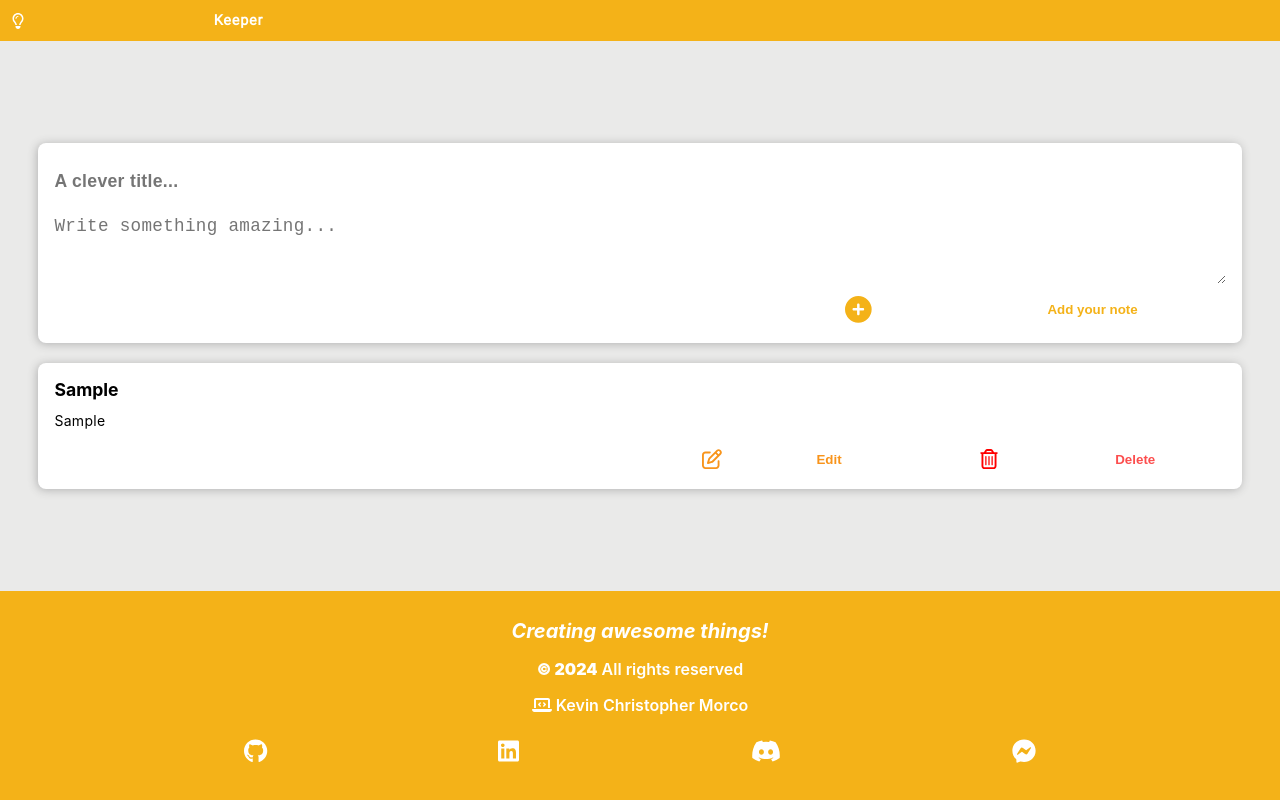
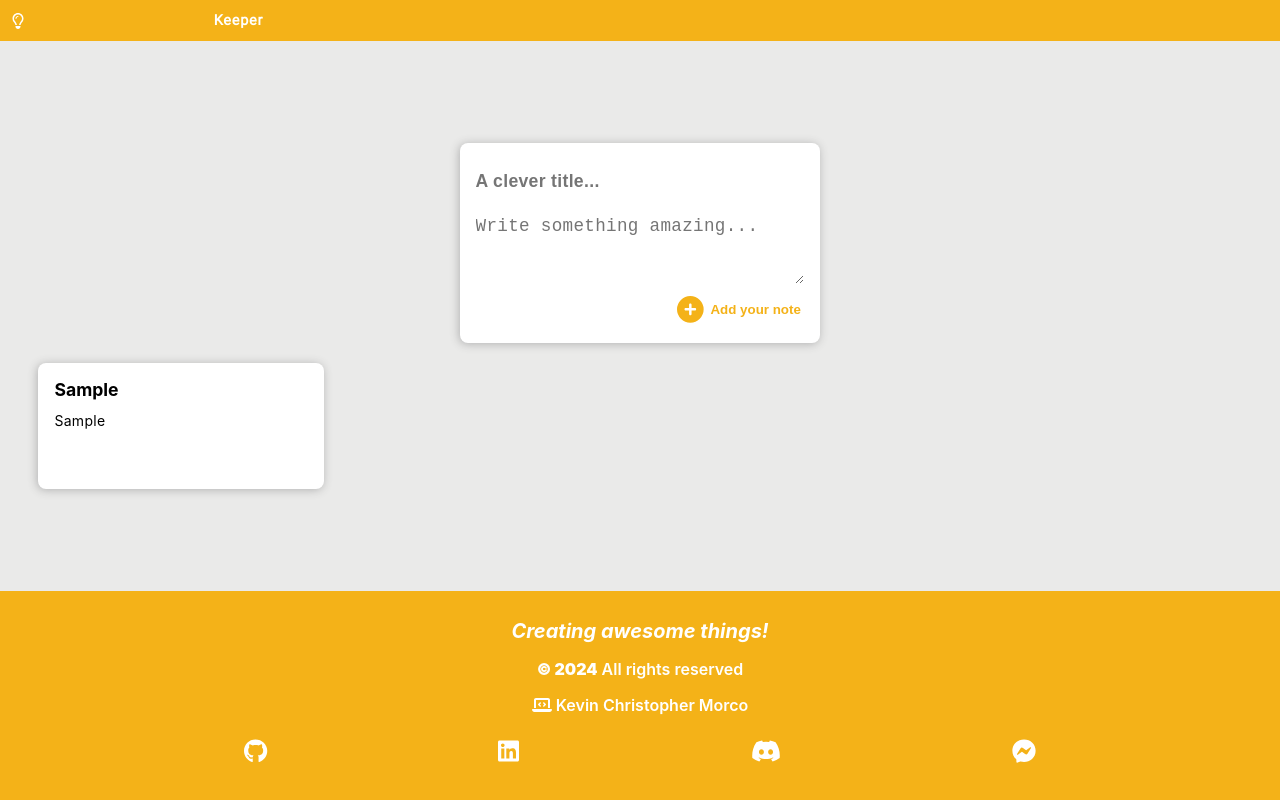
Before and after one commit to KevinChristopherMorco/Keeper, a React (Create React App) app: page / in a window 1280 px wide. Both pictures are taken after typing "Sample", "Sample" into the empty fields and a click on the button "Add your note". Built offline with nearby package versions, Linux system fonts and the light colour scheme.

Commit message:
added style

```diff
--- a/src/components/Note/Note.jsx
+++ b/src/components/Note/Note.jsx
@@ -105,13 +105,17 @@ const Note = (props) => {
     });
   };
 
-  const saveChanges = (event) => {
+  const saveChanges = () => {
     const { header, content } = note;
     props.handleChanges(props.id, header, content);
   };
 
   return (
-    <div className={className.card}>
+    <div
+      className={className.card}
+      onMouseOut={props.handleOut}
+      onMouseOver={props.handleHover}
+    >
       <div className={className.headingContainer}>
         {isEditable ? (
           <Input
@@ -136,7 +140,13 @@ const Note = (props) => {
           <p className={className.content}>{content}</p>
         )}
       </div>
-      <div className={className.buttonContainer}>
+      <div
+        className={`${className.buttonContainer} ${
+          props.isHover
+            ? className.buttonContainerDisplay
+            : className.buttonContainerNone
+        }`}
+      >
         <button
           className={isEditable ? className.saveBtn : className.editBtn}
           onClick={isEditable ? saveChanges : handleEdit}
--- a/src/components/Note/Note.module.css
+++ b/src/components/Note/Note.module.css
@@ -31,6 +31,7 @@
 .contentContainer > p {
   font-size: 0.875rem;
   letter-spacing: 0.02rem;
+  word-wrap: break-word;
 }
 
 input,
@@ -62,13 +63,6 @@ textarea {
   color: var(--primary-color);
 }
 
-[data-icon="trash-can"] {
-  width: 30px;
-  align-self: end;
-  color: red;
-  cursor: pointer;
-}
-
 form {
   height: 100%;
   display: flex;
@@ -80,7 +74,19 @@ form {
   display: flex;
   justify-content: space-around;
   align-self: flex-end;
+  opacity: 0;
 }
+
+.buttonContainerDisplay {
+  opacity: 1;
+  transition: opacity 0.3s ease-in-out;
+}
+
+.buttonContainerNone {
+  opacity: 0;
+  transition: opacity 0.2s ease-in-out;
+}
+
 .addBtn,
 .deleteBtn,
 .editBtn,
@@ -122,3 +128,11 @@ form {
 .noteEdit {
   border: 1px solid var(--dark-gray);
 }
+
+@media only screen and (min-width: 1000px) {
+  .cardAdd {
+    width: 30%;
+    grid-area: 1/ 1 /1 / span 4;
+    justify-self: center;
+  }
+}
--- a/src/components/containers/Note/NoteContainer.jsx
+++ b/src/components/containers/Note/NoteContainer.jsx
@@ -7,8 +7,6 @@ const NoteContainer = () => {
   const [note, setNote] = useState(
     () => JSON.parse(localStorage.getItem("notes")) || []
   );
-
-  const [editable, setEditable] = useState(false);
 
   const handleAddNote = useCallback(
     (note) => {
@@ -57,6 +55,15 @@ const NoteContainer = () => {
     localStorage.setItem("notes", JSON.stringify(note));
   }, [note]);
 
+  const [hover, setHover] = useState(null);
+
+  const handleHover = useCallback((id) => {
+    setHover(id);
+  });
+  const handleMouseOut = useCallback(() => {
+    setHover(null);
+  });
+
   return (
     <div className={className.container}>
       <AddNote handleAdd={handleAddNote} />
@@ -72,6 +79,9 @@ const NoteContainer = () => {
             handleChanges={handleChanges}
             handleDiscard={handleDiscard}
             isEditable={props.isEditable}
+            isHover={props.id === hover}
+            handleOut={handleMouseOut}
+            handleHover={() => handleHover(props.id)}
           />
         );
       })}
--- a/src/components/containers/Note/NoteContainer.module.css
+++ b/src/components/containers/Note/NoteContainer.module.css
@@ -4,3 +4,13 @@
   flex-direction: column;
   gap: 20px;
 }
+
+@media only screen and (min-width: 1000px) {
+  .container {
+    display: grid;
+    grid-template-columns: repeat(4, minmax(0, 1fr));
+    grid-template-rows: repeat(2, auto);
+    align-items: flex-start;
+    gap: 20px;
+  }
+}
```
